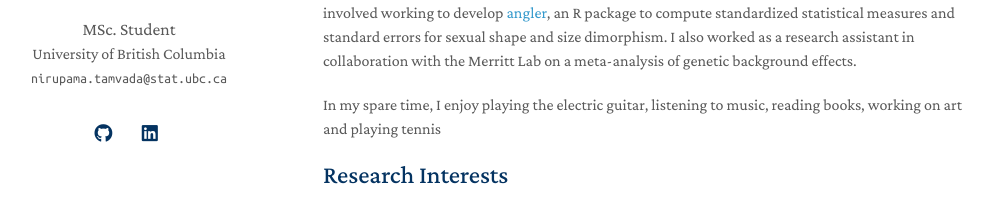
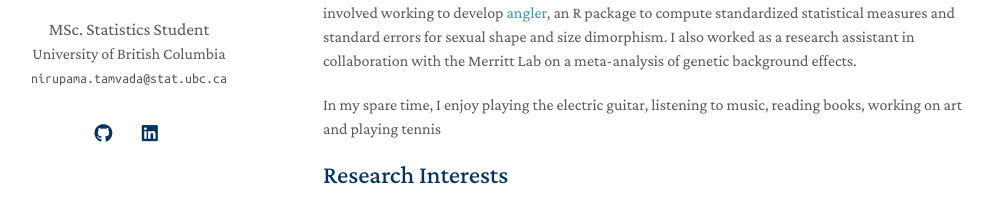
Before and after one commit to ntmv/ntmv.github.io, a Jekyll site: the page built from index.md, in a window 1280 px wide. Shown: the part 224-430 px from the top of the page, without its empty margins (147-1150 px from the left). Built offline with Jekyll 4.4.1, drawn with Linux system fonts in a browser that asks for light colours; nearby versions of some CDN libraries; a style sheet for code colours, icons or effects is not loaded; our own code applies the rules of GitHub Pages for plain Markdown files.

Commit message:
Add files via upload

```diff
--- a/_config.yml
+++ b/_config.yml
@@ -1,6 +1,6 @@
 # Basic Information
 title: Nirupama Tamvada
-position:  MSc. Student
+position:  MSc. Statistics Student
 affiliation: University of British Columbia
 email: nirupama.tamvada@stat.ubc.ca
 
```
